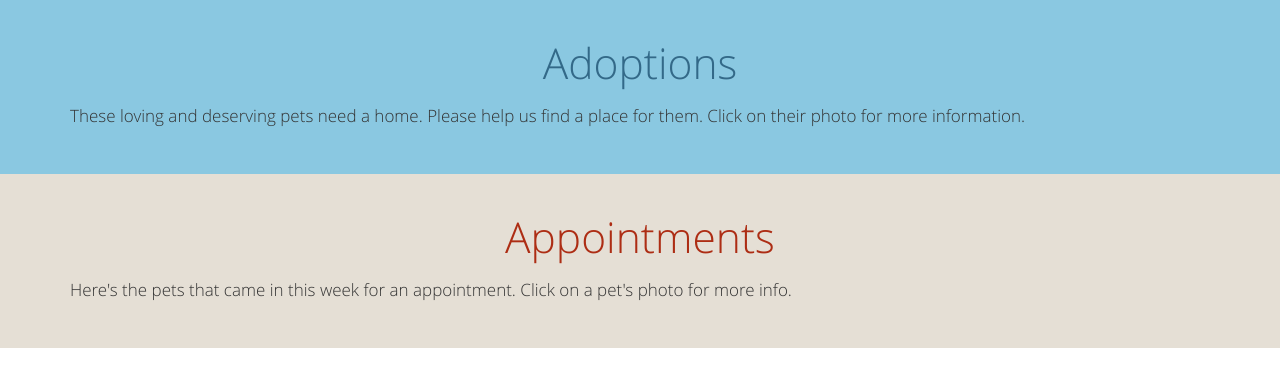
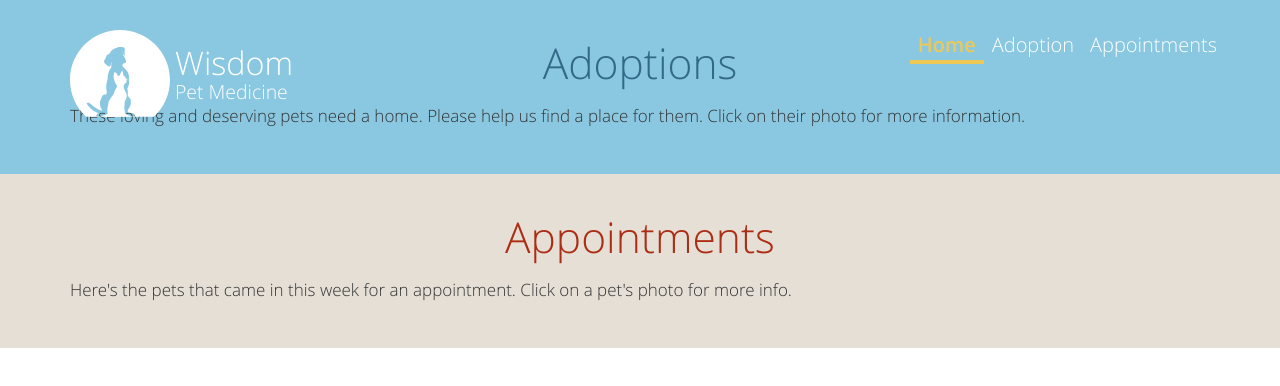
Before and after one commit to gen-ass/progressive-web-app, a website: page app/index.html in a window 1280 px wide. Drawn offline with Linux system fonts and the light colour scheme.

Commit message:
Add files via upload

```diff
--- a/app/index.html
+++ b/app/index.html
@@ -15,7 +15,26 @@
   </div>
 </div>
 <header>
-  <nav class="navbar navbar-default navbar-fixed-top" role="navigation"></nav>
+  <nav class="navbar navbar-default navbar-fixed-top" role="navigation">
+    <div class="container">
+      <div class="navbar-header">
+        <button type="button" class="navbar-toggle collapsed" data-toggle="collapse" data-target="#collapse">
+          <span class="sr-only">Toggle navigation</span>
+          <span class="icon-bar"></span>
+          <span class="icon-bar"></span>
+          <span class="icon-bar"></span>
+        </button>
+        <a class="navbar-brand" href="#slideshow"><h1>Wisdom<span class="subhead">Pet Medicine</span></h1></a>
+      </div><!-- navbar-header -->
+      <div class="collapse navbar-collapse" id="collapse">
+        <ul class="nav navbar-nav navbar-right">
+          <li class="active"><a href="#slideshow">Home</a></li>
+          <li><a href="#adoption">Adoption</a></li>
+          <li><a href="#appointments">Appointments</a></li>
+        </ul>
+      </div><!-- navbar collapse -->
+    </div><!-- navbar container -->
+  </nav><!-- nav -->
 </header>
 <div id="slideshow-content"></div>
 <main>
```
